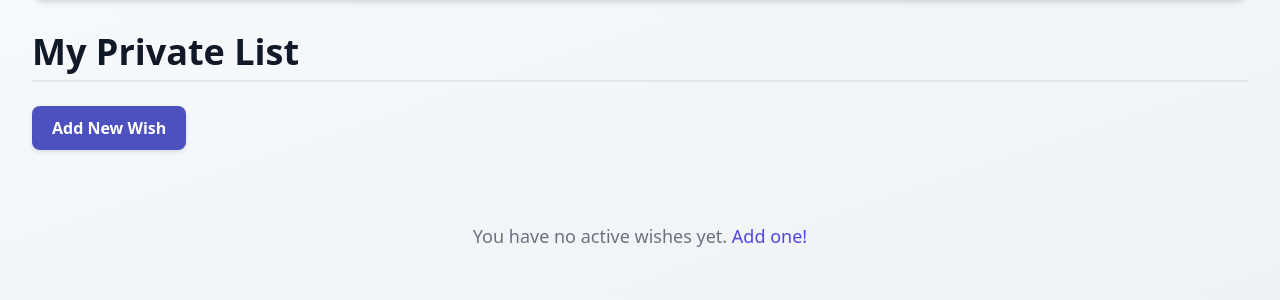
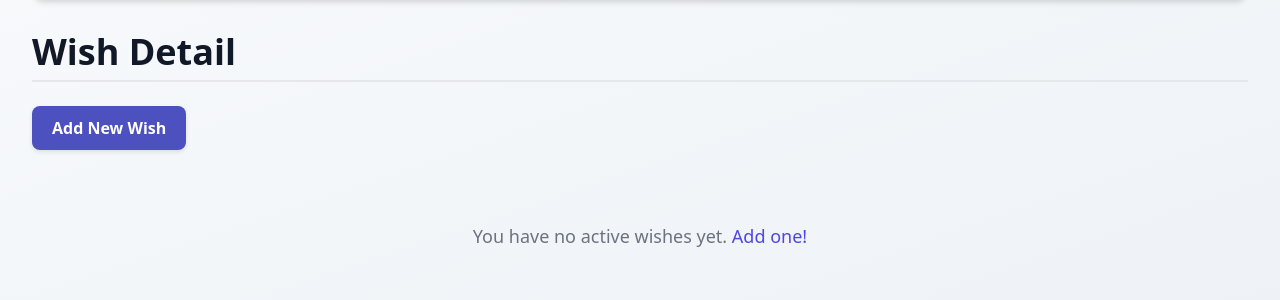
Before and after one commit to asechnaya/wishlist, a Django app: a page that uses wishes/templates/wishes/public_wish_detail.html in a window 1280 px wide. Shown: the part 110-410 px from the top of the page. Run offline with Django 5.2, Linux system fonts and the light colour scheme; a user stored in the database is signed in; tables that the repository leaves empty hold one stand-in row (values such as "Sample post"); some libraries are stand-ins or nearby versions.

Commit message:
update wish details

```diff
--- a/wishes/templates/wishes/public_wish_detail.html
+++ b/wishes/templates/wishes/public_wish_detail.html
@@ -1,10 +1,9 @@
-<!-- wishes/templates/wishes/wish_list.html -->
 {% extends 'base.html' %}
 
-{% block title %}My Private List{% endblock %}
+{% block title %}Wish Detail{% endblock %}
 
 {% block content %}
-    <h2 class="text-4xl font-extrabold text-gray-900 mb-6 border-b-2 pb-2">My Private List</h2>
+    <h2 class="text-4xl font-extrabold text-gray-900 mb-6 border-b-2 pb-2">Wish Detail</h2>
     <p class="mb-8">
         <a href="{% url 'add_wish' %}" class="button button-primary">Add New Wish</a>
     </p>
@@ -38,7 +37,7 @@
                             <p class="wish-card-price mb-2">
                                 {% if wish.price %}{{ wish.price }}{% else %}N/A{% endif %}
                             </p>
-                            {% if wish.tags.all %}
+                            {% if wish.tags.exists %}
                                 <div class="flex flex-wrap gap-2">
                                     {% for tag in wish.tags.all %}
                                         <a href="{% url 'wish_list' %}?tag={{ tag.name }}" class="tag-link">{{ tag.name }}</a>
@@ -83,7 +82,7 @@
                             <p class="wish-card-price mb-2">
                                 {% if wish.price %}{{ wish.price }}{% else %}N/A{% endif %}
                             </p>
-                            {% if wish.tags.all %}
+                            {% if wish.tags.exists %}
                                 <div class="flex flex-wrap gap-2">
                                     {% for tag in wish.tags.all %}
                                         <a href="{% url 'wish_list' %}?tag={{ tag.name }}" class="tag-link">{{ tag.name }}</a>
@@ -96,5 +95,4 @@
             {% endfor %}
         </div>
     {% endif %}
-
 {% endblock %}
--- a/wishes/views.py
+++ b/wishes/views.py
@@ -5,11 +5,11 @@ from django.contrib.auth.forms import UserCreationForm
 from django.contrib.auth import login
 from django.contrib.auth.decorators import login_required
 from django.db.models import Q
+from django.contrib import messages
 from django import forms as forms
 from django.contrib.auth import get_user_model
 from .models import Wish, Tag, User
 from .forms import WishForm, ProfileForm
-from django.contrib import messages
 
 # Initialize logger for the wishes app
 logger = logging.getLogger('wishes')
```
Also changed, not shown: wishes/urls.py (+12 -7 lines).
